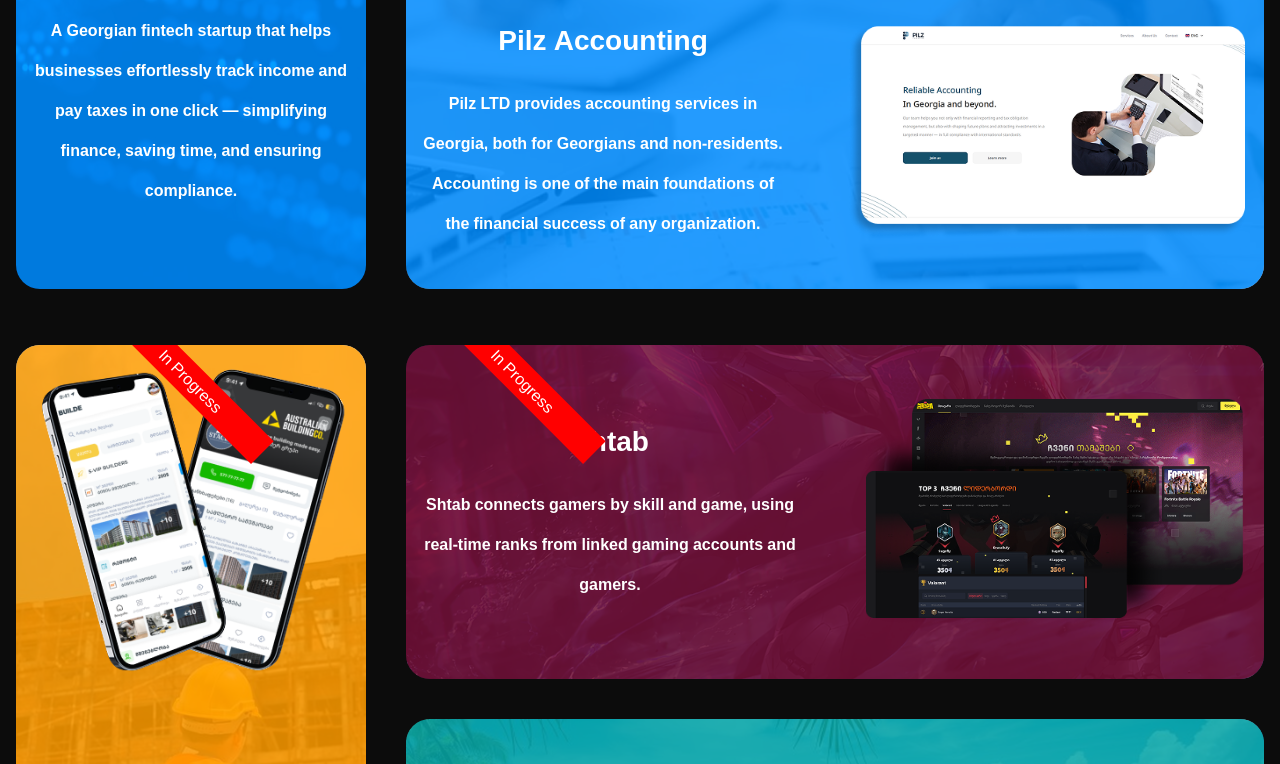
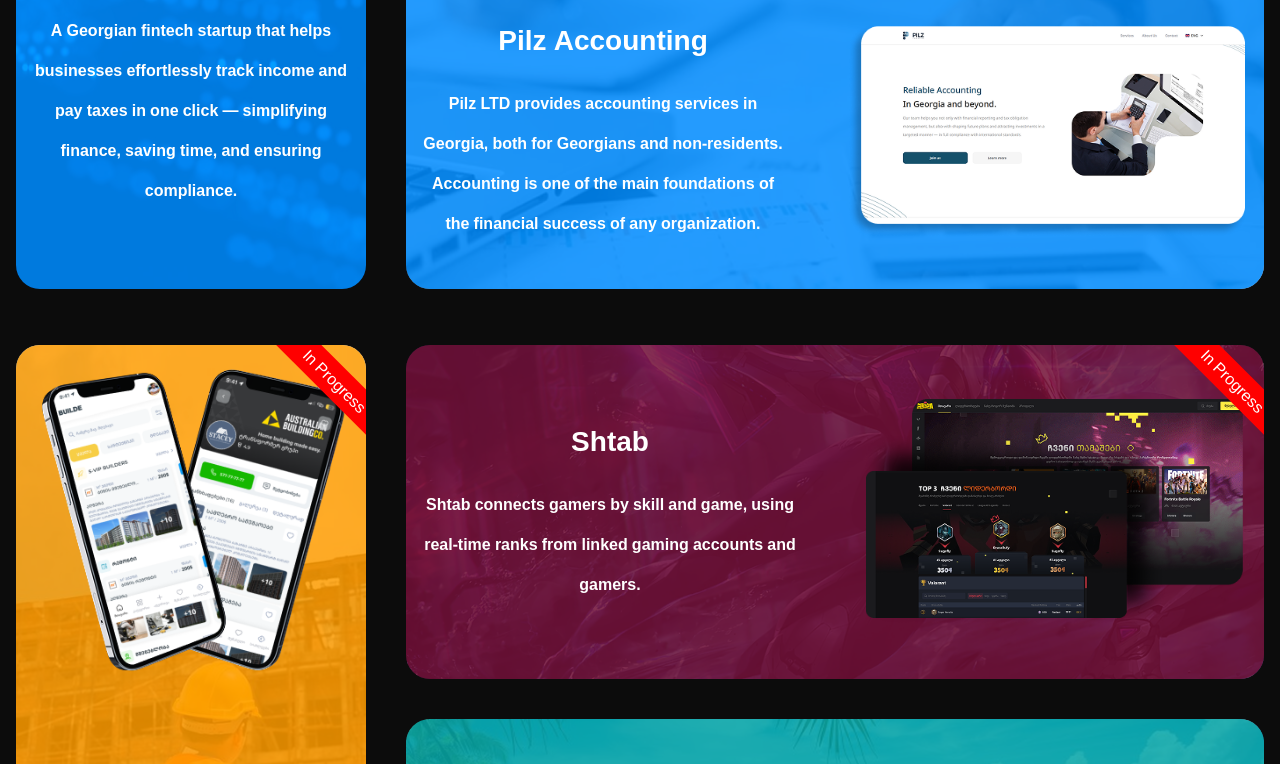
Before and after one commit to NikolozBeqauri/teamProfile, a Next.js app: page /en in a window 1280 px wide. Shown: the part 3833-4597 px from the top of the page. Built offline with nearby package versions, Linux system fonts and the light colour scheme.

Commit message:
Update OurCases.module.scss

```diff
--- a/app/components/OurCases/OurCases.module.scss
+++ b/app/components/OurCases/OurCases.module.scss
@@ -216,7 +216,7 @@
   position: absolute;
   background: red;
   transform: rotate(45deg);
-  right: -70;
+  right: -70px;
   top: 20px;
   padding: 4px 60px;
 }
```
